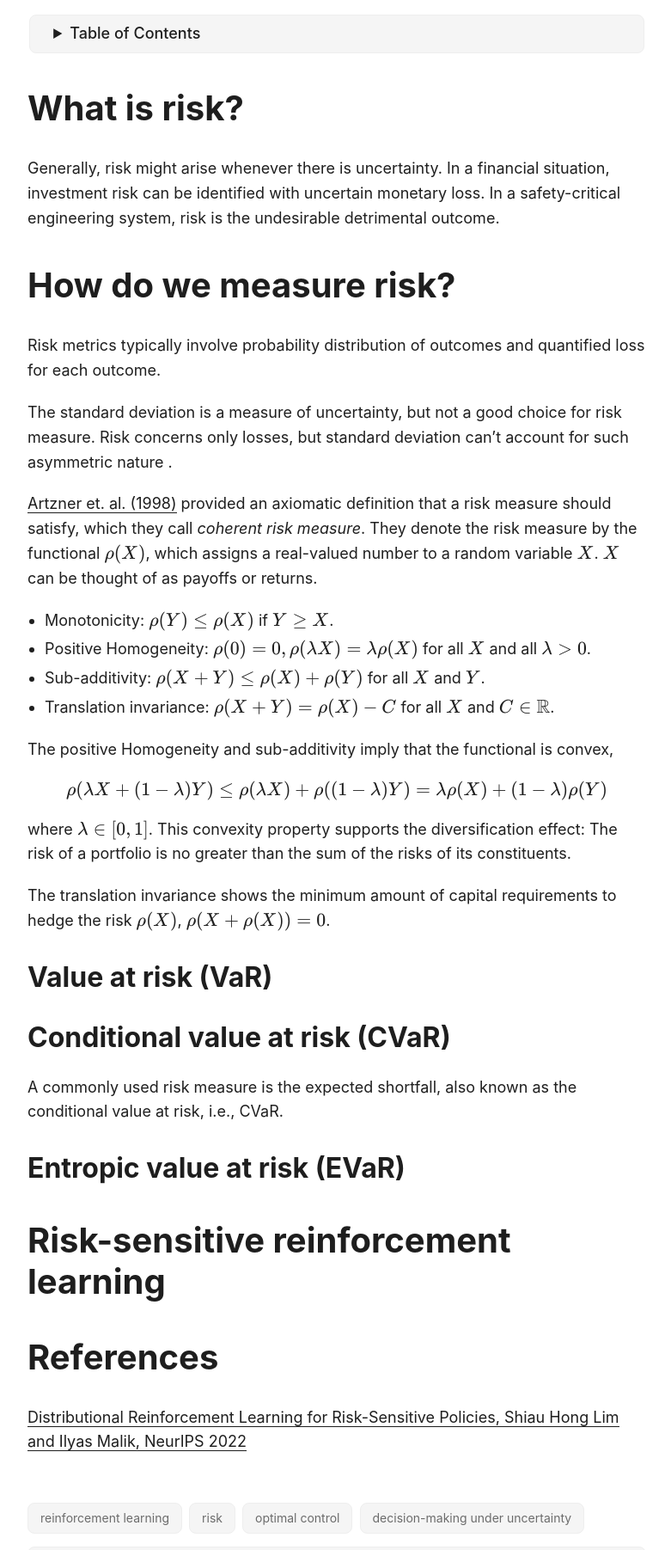
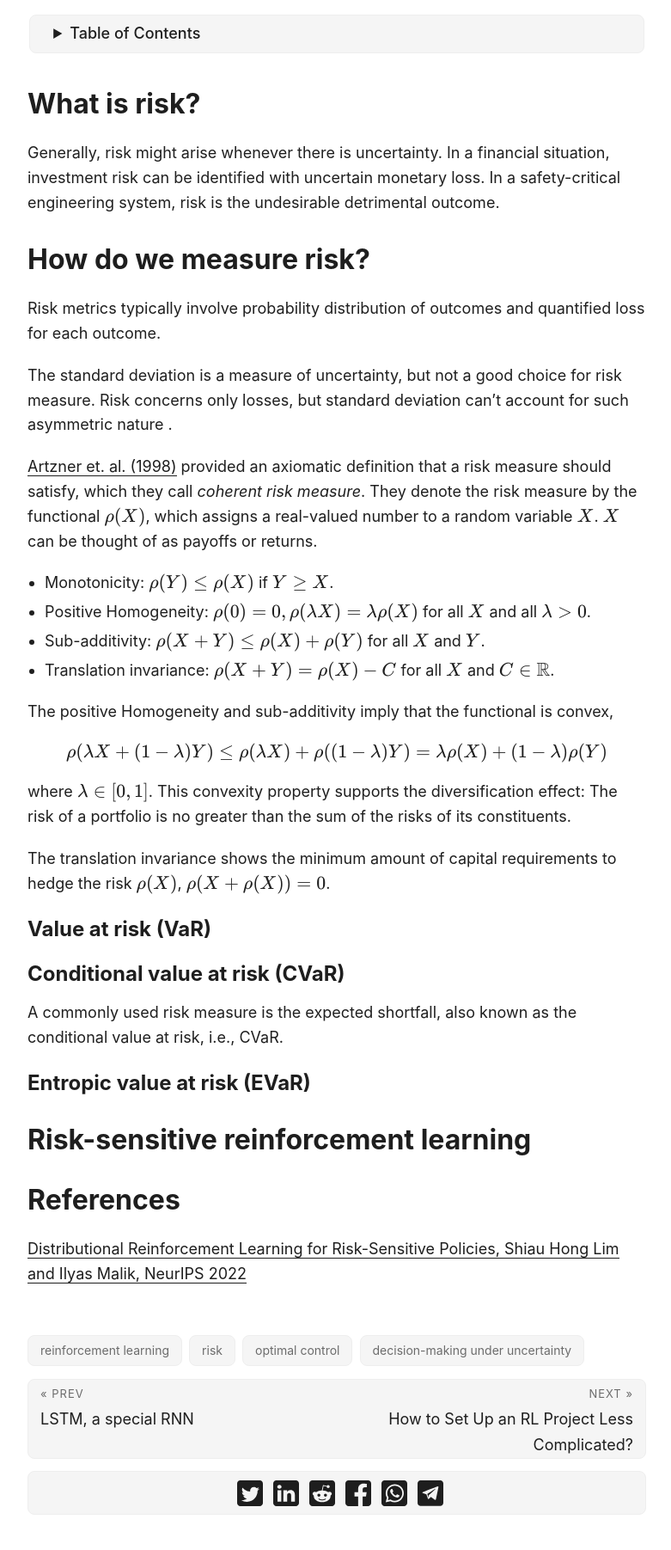
Before and after one commit to RongRG/rongrg.github.io, a plain HTML site: page posts/2022-11-11-riskrl/index.html in a window 1280 px wide. Shown: the part 299-2102 px from the top of the page at 86% size, without its empty margins (248-1029 px from the left). Drawn offline with nearby package versions, Linux system fonts and the light colour scheme.

Commit message:
content table

```diff
--- a/posts/2022-11-11-riskrl/index.html
+++ b/posts/2022-11-11-riskrl/index.html
@@ -243,20 +243,27 @@ onload="renderMathInElement(document.body);"></script>
 
         <div class="inner"><nav id="TableOfContents">
   <ul>
-    <li><a href="#value-at-risk-var">Value at risk (VaR)</a></li>
-    <li><a href="#conditional-value-at-risk-cvar">Conditional value at risk (CVaR)</a></li>
-    <li><a href="#entropic-value-at-risk-evar">Entropic value at risk (EVaR)</a></li>
+    <li><a href="#what-is-risk">What is risk?</a></li>
+    <li><a href="#how-do-we-measure-risk">How do we measure risk?</a>
+      <ul>
+        <li><a href="#value-at-risk-var">Value at risk (VaR)</a></li>
+        <li><a href="#conditional-value-at-risk-cvar">Conditional value at risk (CVaR)</a></li>
+        <li><a href="#entropic-value-at-risk-evar">Entropic value at risk (EVaR)</a></li>
+      </ul>
+    </li>
+    <li><a href="#risk-sensitive-reinforcement-learning">Risk-sensitive reinforcement learning</a></li>
+    <li><a href="#references">References</a></li>
   </ul>
 </nav>
         </div>
     </details>
 </div>
 
-  <div class="post-content"><h1 id="what-is-risk">What is risk?<a hidden class="anchor" aria-hidden="true" href="#what-is-risk">#</a></h1>
+  <div class="post-content"><h2 id="what-is-risk">What is risk?<a hidden class="anchor" aria-hidden="true" href="#what-is-risk">#</a></h2>
 <p>Generally, risk might arise whenever there is uncertainty.
 In a financial situation, investment risk can be identified with uncertain monetary loss.
 In a safety-critical engineering system, risk is the undesirable detrimental outcome.</p>
-<h1 id="how-do-we-measure-risk">How do we measure risk?<a hidden class="anchor" aria-hidden="true" href="#how-do-we-measure-risk">#</a></h1>
+<h2 id="how-do-we-measure-risk">How do we measure risk?<a hidden class="anchor" aria-hidden="true" href="#how-do-we-measure-risk">#</a></h2>
 <p>Risk metrics typically involve probability distribution of outcomes and quantified loss for each outcome.</p>
 <p>The standard deviation is a measure of uncertainty, but not a good choice for risk measure. Risk concerns
 only losses, but standard deviation can&rsquo;t account for such asymmetric nature <d-cite key="garcia_comprehensive_2015"></d-cite>.</p>
@@ -280,12 +287,12 @@ This convexity property supports the diversification effect: The risk of a portf
 the sum of the risks of its constituents.</p>
 <p>The translation invariance shows the minimum amount of capital requirements to hedge the risk
 $\rho(X)$, $\rho(X+\rho(X)) = 0$.</p>
-<h2 id="value-at-risk-var">Value at risk (VaR)<a hidden class="anchor" aria-hidden="true" href="#value-at-risk-var">#</a></h2>
-<h2 id="conditional-value-at-risk-cvar">Conditional value at risk (CVaR)<a hidden class="anchor" aria-hidden="true" href="#conditional-value-at-risk-cvar">#</a></h2>
+<h3 id="value-at-risk-var">Value at risk (VaR)<a hidden class="anchor" aria-hidden="true" href="#value-at-risk-var">#</a></h3>
+<h3 id="conditional-value-at-risk-cvar">Conditional value at risk (CVaR)<a hidden class="anchor" aria-hidden="true" href="#conditional-value-at-risk-cvar">#</a></h3>
 <p>A commonly used risk measure is the expected shortfall, also known as the conditional value at risk, i.e., CVaR.</p>
-<h2 id="entropic-value-at-risk-evar">Entropic value at risk (EVaR)<a hidden class="anchor" aria-hidden="true" href="#entropic-value-at-risk-evar">#</a></h2>
-<h1 id="risk-sensitive-reinforcement-learning">Risk-sensitive reinforcement learning<a hidden class="anchor" aria-hidden="true" href="#risk-sensitive-reinforcement-learning">#</a></h1>
-<h1 id="references">References<a hidden class="anchor" aria-hidden="true" href="#references">#</a></h1>
+<h3 id="entropic-value-at-risk-evar">Entropic value at risk (EVaR)<a hidden class="anchor" aria-hidden="true" href="#entropic-value-at-risk-evar">#</a></h3>
+<h2 id="risk-sensitive-reinforcement-learning">Risk-sensitive reinforcement learning<a hidden class="anchor" aria-hidden="true" href="#risk-sensitive-reinforcement-learning">#</a></h2>
+<h2 id="references">References<a hidden class="anchor" aria-hidden="true" href="#references">#</a></h2>
 <p><a href="https://openreview.net/forum?id=wSVEd3Ta42m">Distributional Reinforcement Learning for Risk-Sensitive Policies, Shiau Hong Lim and Ilyas Malik, NeurIPS 2022</a></p>
 
 
```
Also changed, not shown: index.json (+1 -1 lines), posts/2022-05-24-blog-post-1/index.html (+13 -8 lines), posts/2023-02-10-lstm/index.html (+7 -13 lines).
